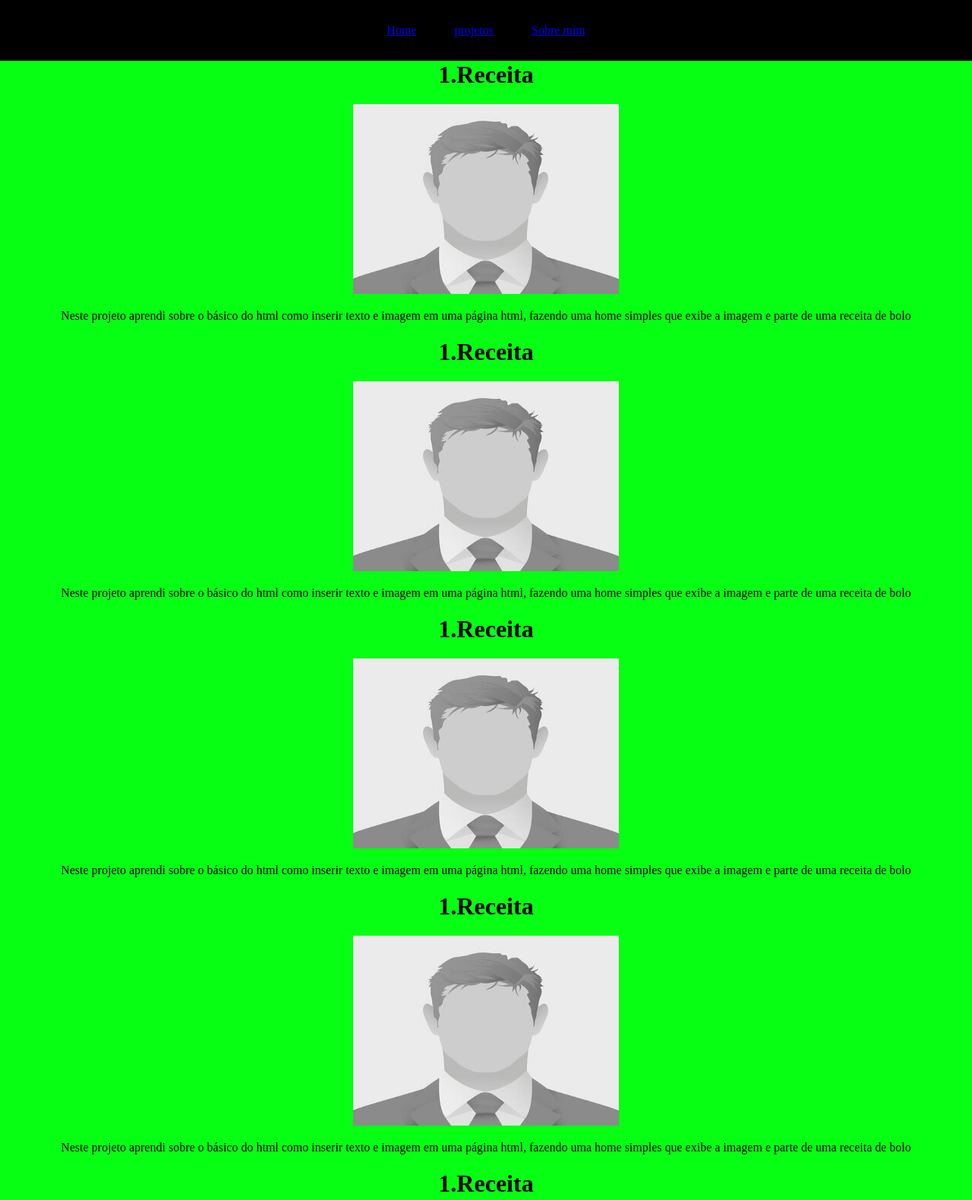
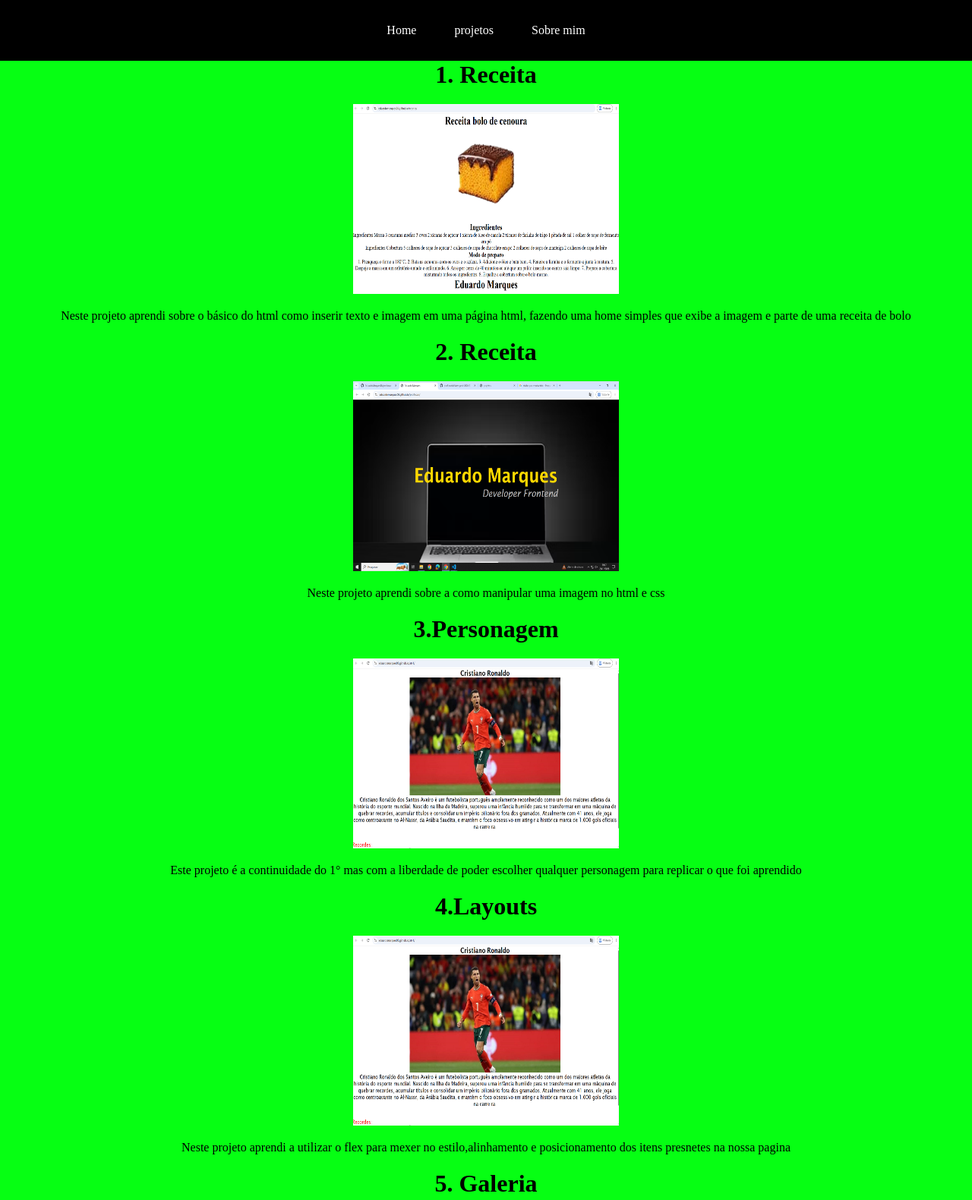
Before and after one commit to EduardoMarques06/P2_pssi, a plain HTML site: page projetos.html in a window 1280 px wide. Shown: the top 1580 px of the page at 76% size. Drawn offline with Linux system fonts and the light colour scheme.

Commit message:
links agora com a cor branca

```diff
--- a/css/projetos.css
+++ b/css/projetos.css
@@ -17,6 +17,21 @@ header {
     gap: 50px;
     height: 10vh;
     background-color: black;
+    color: white;
+}
+
+.link_home{
+    text-decoration: none;
+    color: white;
+}
+
+.link_projeto{
+    text-decoration: none;
+    color: white;
+}
+
+.link_sobre{
+    text-decoration: none;
     color: white;
 }
 
--- a/css/sobremim.css
+++ b/css/sobremim.css
@@ -16,6 +16,21 @@ header {
     gap: 50px;
     height: 10vh;
     background-color: black;
+    color: white;
+}
+
+.link_home{
+    text-decoration: none;
+    color: white;
+}
+
+.link_projeto{
+    text-decoration: none;
+    color: white;
+}
+
+.link_sobre{
+    text-decoration: none;
     color: white;
 }
 
--- a/css/style.css
+++ b/css/style.css
@@ -15,6 +15,20 @@ header {
     color: white;
 }
 
+.link_home{
+    text-decoration: none;
+    color: white;
+}
+
+.link_projeto{
+    text-decoration: none;
+    color: white;
+}
+
+.link_sobre{
+    text-decoration: none;
+    color: white;
+}
 main {
     height: 80vh;
     width: 100vw;
--- a/projetos.html
+++ b/projetos.html
@@ -10,38 +10,72 @@
 
 <body>
     <header>
-        <a href="./index.html">Home</a>
-        <a href="#">projetos</a>
-        <a href="./sobre_mim.html">Sobre mim</a>
+
+        <a class="link_home" href="./index.html">Home</a>
+        <a class="link_projeto"href="#">projetos</a>
+        <a class="link_sobre"href="./sobre_mim.html">Sobre mim</a>
 
     </header>
 
     <main>
-         <h1>1.Receita</h1>
-         <img class="img_receita" src="img/placeholder img.jpg">
+         <h1>1. Receita</h1>
+         <img class="img_receita" src="./img/receita.png">
          <a>Neste projeto aprendi sobre o básico do html como inserir texto e imagem
-em uma página html, fazendo uma home simples que exibe a imagem e parte de uma receita de bolo  </a>
+em uma página html, fazendo uma home simples que exibe a imagem e parte de uma receita de bolo </a>
 
- <h1>1.Receita</h1>
-         <img class="img_receita" src="img/placeholder img.jpg">
-         <a>Neste projeto aprendi sobre o básico do html como inserir texto e imagem
-em uma página html, fazendo uma home simples que exibe a imagem e parte de uma receita de bolo  </a>
 
- <h1>1.Receita</h1>
-         <img class="img_receita" src="img/placeholder img.jpg">
-         <a>Neste projeto aprendi sobre o básico do html como inserir texto e imagem
-em uma página html, fazendo uma home simples que exibe a imagem e parte de uma receita de bolo  </a>
 
- <h1>1.Receita</h1>
-         <img class="img_receita" src="img/placeholder img.jpg">
-         <a>Neste projeto aprendi sobre o básico do html como inserir texto e imagem
-em uma página html, fazendo uma home simples que exibe a imagem e parte de uma receita de bolo  </a>
+         <h1>2. Receita</h1>
+         <img class="img_receita" src="./img/profissao.png">
+         <a>Neste projeto aprendi sobre a como manipular uma imagem no html e css  </a>
 
- <h1>1.Receita</h1>
-         <img class="img_receita" src="img/placeholder img.jpg">
-         <a>Neste projeto aprendi sobre o básico do html como inserir texto e imagem
-em uma página html, fazendo uma home simples que exibe a imagem e parte de uma receita de bolo  </a>
-    </main>
+      <h1>3.Personagem</h1>
+         <img class="img_receita" src="./img/atv1.png">
+         <a>Este projeto é a continuidade do 1° mas com a liberdade de poder escolher
+            qualquer  personagem para replicar o que foi aprendido</a>
+
+ <h1>4.Layouts</h1>
+         <img class="img_receita" src="./img/atv1.png">
+         <a>Neste projeto aprendi a utilizar o flex para mexer no estilo,alinhamento e posicionamento
+            dos itens presnetes na nossa pagina
+         </a>
+
+ <h1>5. Galeria</h1>
+         <img class="img_receita" src="./img/receita.png">
+         <a>Neste projeto aprendi de forma mais aprofundada sobre o display flex para organizar imagens de diferentes tamanhos e estilos
+
+         </a>
+
+       <h1>6. Pizzaria</h1>
+         <img class="img_receita" src="./img/receita.png">
+         <a>Neste projeto tudo que foi aprendido sobre display flex é utilizado para criar uma home de um site
+            de uma pizzaria organizando texto e imagem  </a>
+
+        <h1>7. Coca-cola</h1>
+         <img class="img_receita" src="./img/receita.png">
+         <a>Neste projeto aprendi sobre a responsividade e em como deixar minha pagina bonita e de facil entendimento em
+            diferentes dispositivos ex:celular,tablet e desktop </a>
+
+      <h1>8. Figma</h1>
+         <img class="img_receita" src="./img/receita.png">
+         <a>Neste projeto aprendi a utilizar a ferramneta figma para desenvolver o prototipo de uma pagina como uma home antes de partir
+            para a programação   </a>
+
+      <h1>9. Pikachu</h1>
+         <img class="img_receita" src="./img/receita.png">
+         <a>Neste projeto a responsividade é o foco principal objetivo, em como deixar a home acessivel para qualquer tamanho de tela
+            sem a perca de qualidade, e sem ficar com grandes diferenças de uma pra outra  </a>
+
+      <h1>10. Site figma</h1>
+         <img class="img_receita" src="./img/receita.png">
+         <a>Neste projeto o objetivo é desenvolver um prototipo de uma site e desnevolver as páginas com base no prototipo </a>
+
+    <h1>11. Login</h1>
+         <img class="img_receita" src="./img/receita.png">
+         <a>Este projeto é a junção de tudo que foi aprendido nesse semestre como display flex,css e responsividade para
+            desenvolver uma tela de login com link entre as paginas  </a>
+
+
 
     <footer>
 
```
Also changed, not shown: index.html (+3 -3 lines), sobre_mim.html (+4 -4 lines), img/atv1.png (added), img/profissao.png (added), img/receita.png (added).
